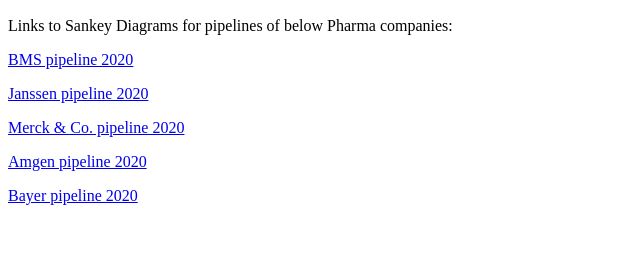
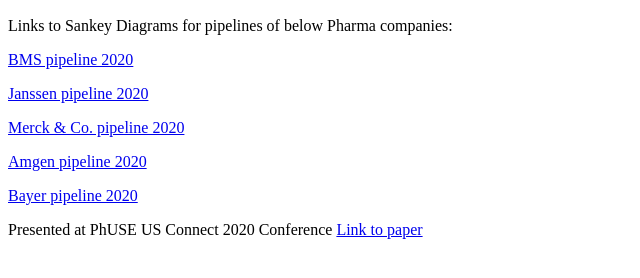
Before and after one commit to tanmaykhole208/Using-Sankey-Diagram-to-Analyze-Drug-Pipeline, a plain HTML site: page index.html in a window 1280 px wide. Shown: the part 38-316 px from the top of the page, without its empty margins (0-640 px from the left). Drawn offline with Linux system fonts and the light colour scheme.

Commit message:
Update index.html

```diff
--- a/index.html
+++ b/index.html
@@ -4,11 +4,13 @@
 
     <p>Links to Sankey Diagrams for pipelines of below Pharma companies:</p>
 
-    <p><a href="https://tanmaykhole208.github.io/Using-Sankey-Diagram-to-Analyze-Drug-Pipeline/bms.html"> BMS pipeline 2020</a></p>
+    <p><a href="https://tanmaykhole208.github.io/Using-Sankey-Diagram-to-Analyze-Drug-Pipeline/bms.html">BMS pipeline 2020</a></p>
     <p><a href="https://tanmaykhole208.github.io/Using-Sankey-Diagram-to-Analyze-Drug-Pipeline/JNJ.html">Janssen pipeline 2020</a></p>
     <p><a href="https://tanmaykhole208.github.io/Using-Sankey-Diagram-to-Analyze-Drug-Pipeline/msd.html">Merck & Co. pipeline 2020</a></p>
     <p><a href="https://tanmaykhole208.github.io/Using-Sankey-Diagram-to-Analyze-Drug-Pipeline/AMG.html">Amgen pipeline 2020</a></p>
     <p><a href="https://tanmaykhole208.github.io/Using-Sankey-Diagram-to-Analyze-Drug-Pipeline/bayer.html">Bayer pipeline 2020</a></p>
 
+    <p>Presented at PhUSE US Connect 2020 Conference <a href="https://www.lexjansen.com/phuse-us/2020/dv/DV03.pdf">Link to paper</a></p>
+
   </body>
 </html>
```
